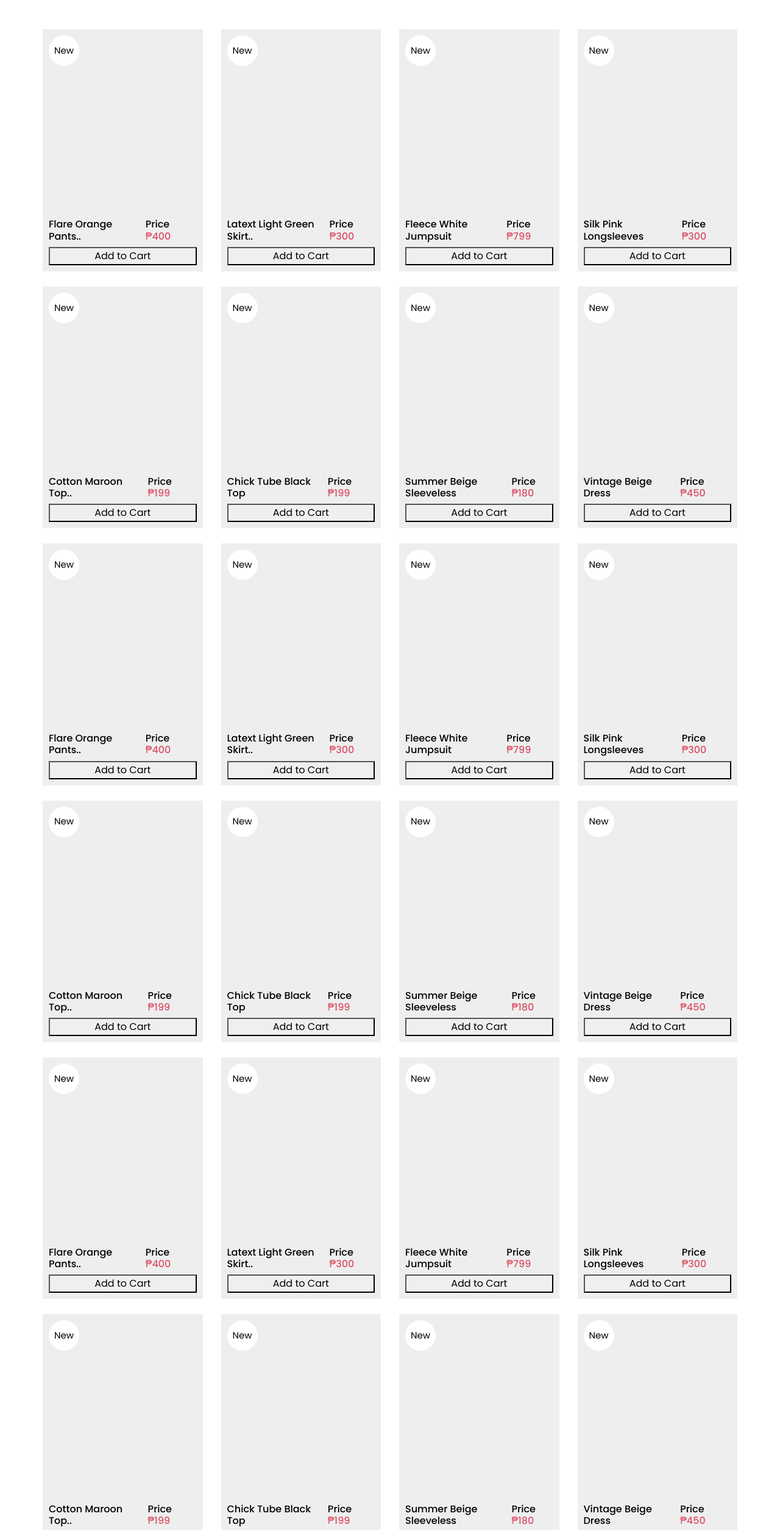
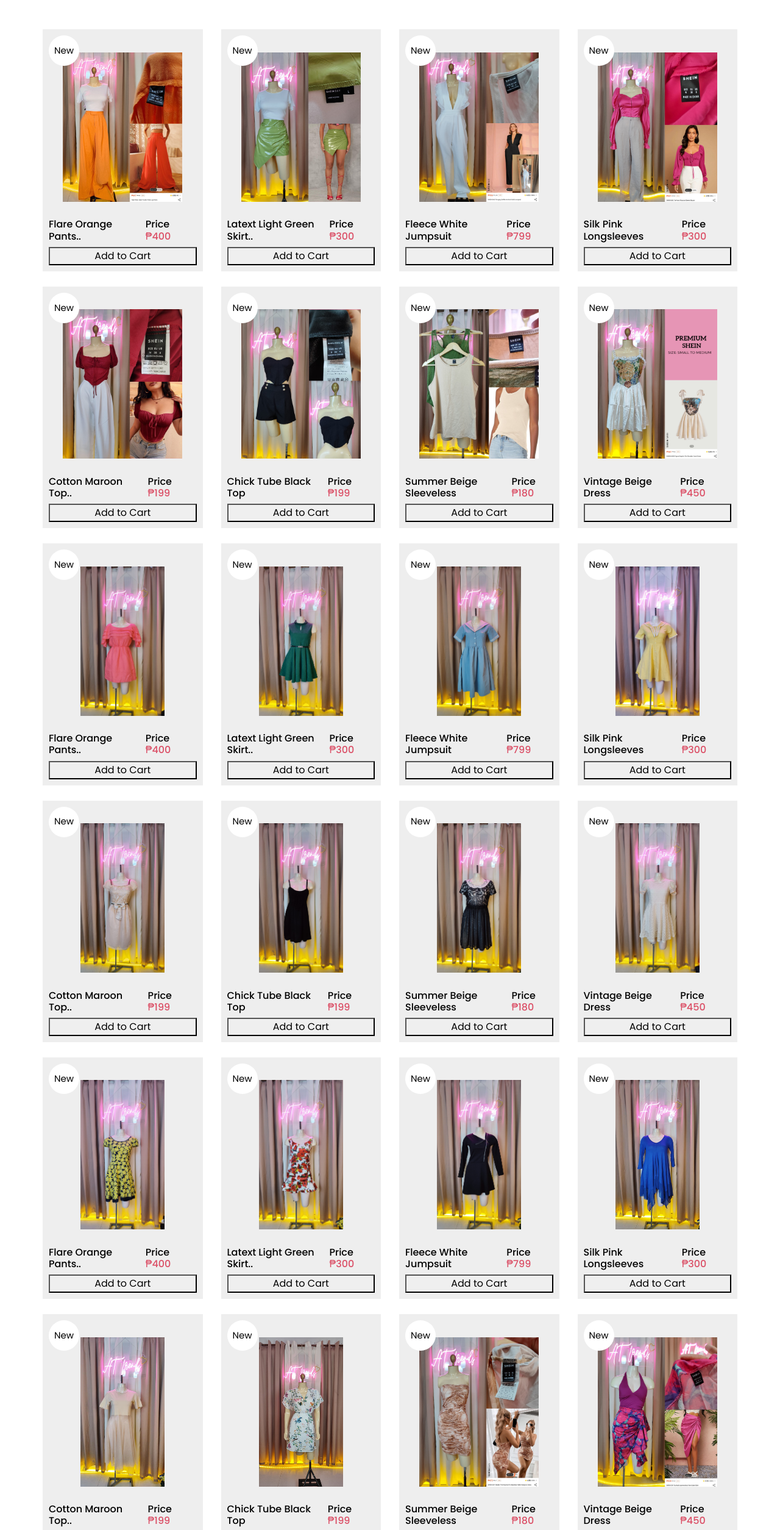
Before and after one commit to migzzzzy/attrends, a plain HTML site: page shop.html in a window 1280 px wide. Shown: the part 259-2768 px from the top of the page at 61% size. Drawn offline with nearby package versions, Linux system fonts and the light colour scheme.

Commit message:
itlog na bago

```diff
--- a/shop.html
+++ b/shop.html
@@ -105,7 +105,7 @@
           <div class="box">
             <a href="">
               <div class="img-box">
-                <img src="shopimg1.jpg" alt="">
+                <img src="migspogi123/shopimg1.jpg" alt="">
               </div>
               <div class="detail-box">
                 <h6>
@@ -135,7 +135,7 @@
           <div class="box">
             <a href="">
               <div class="img-box">
-                <img src="shopimg2.jpg" alt="">
+                <img src="migspogi123/shopimg2.jpg" alt="">
               </div>
               <div class="detail-box">
                 <h6>
@@ -165,7 +165,7 @@
           <div class="box">
             <a href="">
               <div class="img-box">
-                <img src="shopimg3.jpg" alt="">
+                <img src="migspogi123/shopimg3.jpg" alt="">
               </div>
               <div class="detail-box">
                 <h6>
@@ -195,7 +195,7 @@
           <div class="box">
             <a href="">
               <div class="img-box">
-                <img src="shopimg4.jpg" alt="">
+                <img src="migspogi123/shopimg4.jpg" alt="">
               </div>
               <div class="detail-box">
                 <h6>
@@ -225,7 +225,7 @@
           <div class="box">
             <a href="">
               <div class="img-box">
-                <img src="shopimg5.jpg" alt="">
+                <img src="migspogi123/shopimg5.jpg" alt="">
               </div>
               <div class="detail-box">
                 <h6>
@@ -255,7 +255,7 @@
           <div class="box">
             <a href="">
               <div class="img-box">
-                <img src="shopimg6.jpg" alt="">
+                <img src="migspogi123/shopimg6.jpg" alt="">
               </div>
               <div class="detail-box">
                 <h6>
@@ -285,7 +285,7 @@
           <div class="box">
             <a href="">
               <div class="img-box">
-                <img src="shopimg7.jpg" alt="">
+                <img src="migspogi123/shopimg7.jpg" alt="">
               </div>
               <div class="detail-box">
                 <h6>
@@ -315,7 +315,7 @@
           <div class="box">
             <a href="">
               <div class="img-box">
-                <img src="shopimg8.jpg" alt="">
+                <img src="migspogi123/shopimg8.jpg" alt="">
               </div>
               <div class="detail-box">
                 <h6>
@@ -348,7 +348,7 @@
         <div class="box">
           <a href="">
             <div class="img-box">
-              <img src="shopimg9.jpg" alt="">
+              <img src="migspogi123/shopimg9.jpg" alt="">
             </div>
             <div class="detail-box">
               <h6>
@@ -378,7 +378,7 @@
         <div class="box">
           <a href="">
             <div class="img-box">
-              <img src="shopimg10.jpg" alt="">
+              <img src="migspogi123/shopimg10.jpg" alt="">
             </div>
             <div class="detail-box">
               <h6>
@@ -408,7 +408,7 @@
         <div class="box">
           <a href="">
             <div class="img-box">
-              <img src="shopimg11.jpg" alt="">
+              <img src="migspogi123/shopimg11.jpg" alt="">
             </div>
             <div class="detail-box">
               <h6>
@@ -438,7 +438,7 @@
         <div class="box">
           <a href="">
             <div class="img-box">
-              <img src="shopimg12.jpg" alt="">
+              <img src="migspogi123/shopimg12.jpg" alt="">
             </div>
             <div class="detail-box">
               <h6>
@@ -468,7 +468,7 @@
         <div class="box">
           <a href="">
             <div class="img-box">
-              <img src="shopimg13.jpg" alt="">
+              <img src="migspogi123/shopimg13.jpg" alt="">
             </div>
             <div class="detail-box">
               <h6>
@@ -498,7 +498,7 @@
         <div class="box">
           <a href="">
             <div class="img-box">
-              <img src="shopimg14.jpg" alt="">
+              <img src="migspogi123/shopimg14.jpg" alt="">
             </div>
             <div class="detail-box">
               <h6>
@@ -528,7 +528,7 @@
         <div class="box">
           <a href="">
             <div class="img-box">
-              <img src="shopimg15.jpg" alt="">
+              <img src="migspogi123/shopimg15.jpg" alt="">
             </div>
             <div class="detail-box">
               <h6>
@@ -558,7 +558,7 @@
         <div class="box">
           <a href="">
             <div class="img-box">
-              <img src="shopimg16.jpg" alt="">
+              <img src="migspogi123/shopimg16.jpg" alt="">
             </div>
             <div class="detail-box">
               <h6>
@@ -590,7 +590,7 @@
         <div class="box">
           <a href="">
             <div class="img-box">
-              <img src="shopimg17.jpg" alt="">
+              <img src="migspogi123/shopimg17.jpg" alt="">
             </div>
             <div class="detail-box">
               <h6>
@@ -620,7 +620,7 @@
         <div class="box">
           <a href="">
             <div class="img-box">
-              <img src="shopimg18.jpg" alt="">
+              <img src="migspogi123/shopimg18.jpg" alt="">
             </div>
             <div class="detail-box">
               <h6>
@@ -650,7 +650,7 @@
         <div class="box">
           <a href="">
             <div class="img-box">
-              <img src="shopimg19.jpg" alt="">
+              <img src="migspogi123/shopimg19.jpg" alt="">
             </div>
             <div class="detail-box">
               <h6>
@@ -680,7 +680,7 @@
         <div class="box">
           <a href="">
             <div class="img-box">
-              <img src="shopimg20.jpg" alt="">
+              <img src="migspogi123/shopimg20.jpg" alt="">
             </div>
             <div class="detail-box">
               <h6>
@@ -710,7 +710,7 @@
         <div class="box">
           <a href="">
             <div class="img-box">
-              <img src="shopimg21.jpg" alt="">
+              <img src="migspogi123/shopimg21.jpg" alt="">
             </div>
             <div class="detail-box">
               <h6>
@@ -740,7 +740,7 @@
         <div class="box">
           <a href="">
             <div class="img-box">
-              <img src="shopimg22.jpg" alt="">
+              <img src="migspogi123/shopimg22.jpg" alt="">
             </div>
             <div class="detail-box">
               <h6>
@@ -770,7 +770,7 @@
         <div class="box">
           <a href="">
             <div class="img-box">
-              <img src="shopimg23.jpg" alt="">
+              <img src="migspogi123/shopimg23.jpg" alt="">
             </div>
             <div class="detail-box">
               <h6>
@@ -800,7 +800,7 @@
         <div class="box">
           <a href="">
             <div class="img-box">
-              <img src="shopimg24.jpg" alt="">
+              <img src="migspogi123/shopimg24.jpg" alt="">
             </div>
             <div class="detail-box">
               <h6>
@@ -833,7 +833,7 @@
         <div class="box">
           <a href="">
             <div class="img-box">
-              <img src="shopimg25.jpg" alt="">
+              <img src="migspogi123/shopimg25.jpg" alt="">
             </div>
             <div class="detail-box">
               <h6>
@@ -863,7 +863,7 @@
         <div class="box">
           <a href="">
             <div class="img-box">
-              <img src="shopimg26.jpg" alt="">
+              <img src="migspogi123/shopimg26.jpg" alt="">
             </div>
             <div class="detail-box">
               <h6>
@@ -893,7 +893,7 @@
         <div class="box">
           <a href="">
             <div class="img-box">
-              <img src="shopimg27.jpg" alt="">
+              <img src="migspogi123/shopimg27.jpg" alt="">
             </div>
             <div class="detail-box">
               <h6>
@@ -923,7 +923,7 @@
         <div class="box">
           <a href="">
             <div class="img-box">
-              <img src="shopimg28.jpg" alt="">
+              <img src="migspogi123/shopimg28.jpg" alt="">
             </div>
             <div class="detail-box">
               <h6>
@@ -953,7 +953,7 @@
         <div class="box">
           <a href="">
             <div class="img-box">
-              <img src="shopimg29.jpg" alt="">
+              <img src="migspogi123/shopimg29.jpg" alt="">
             </div>
             <div class="detail-box">
               <h6>
@@ -983,7 +983,7 @@
         <div class="box">
           <a href="">
             <div class="img-box">
-              <img src="shopimg30.jpg" alt="">
+              <img src="migspogi123/shopimg30.jpg" alt="">
             </div>
             <div class="detail-box">
               <h6>
@@ -1013,7 +1013,7 @@
         <div class="box">
           <a href="">
             <div class="img-box">
-              <img src="shopimg31.jpg" alt="">
+              <img src="migspogi123/shopimg31.jpg" alt="">
             </div>
             <div class="detail-box">
               <h6>
@@ -1043,7 +1043,7 @@
         <div class="box">
           <a href="">
             <div class="img-box">
-              <img src="shopimg32.jpg" alt="">
+              <img src="migspogi123/shopimg32.jpg" alt="">
             </div>
             <div class="detail-box">
               <h6>
@@ -1075,7 +1075,7 @@
         <div class="box">
           <a href="">
             <div class="img-box">
-              <img src="shopimg33.jpg" alt="">
+              <img src="migspogi123/shopimg33.jpg" alt="">
             </div>
             <div class="detail-box">
               <h6>
@@ -1105,7 +1105,7 @@
         <div class="box">
           <a href="">
             <div class="img-box">
-              <img src="shopimg34.jpg" alt="">
+              <img src="migspogi123/shopimg34.jpg" alt="">
             </div>
             <div class="detail-box">
               <h6>
@@ -1135,7 +1135,7 @@
         <div class="box">
           <a href="">
             <div class="img-box">
-              <img src="shopimg35.jpg" alt="">
+              <img src="migspogi123/shopimg35.jpg" alt="">
             </div>
             <div class="detail-box">
               <h6>
@@ -1165,7 +1165,7 @@
         <div class="box">
           <a href="">
             <div class="img-box">
-              <img src="shopimg36.jpg" alt="">
+              <img src="migspogi123/shopimg36.jpg" alt="">
             </div>
             <div class="detail-box">
               <h6>
@@ -1195,7 +1195,7 @@
         <div class="box">
           <a href="">
             <div class="img-box">
-              <img src="shopimg37.jpg" alt="">
+              <img src="migspogi123/shopimg37.jpg" alt="">
             </div>
             <div class="detail-box">
               <h6>
@@ -1225,7 +1225,7 @@
         <div class="box">
           <a href="">
             <div class="img-box">
-              <img src="shopimg38.jpg" alt="">
+              <img src="migspogi123/shopimg38.jpg" alt="">
             </div>
             <div class="detail-box">
               <h6>
@@ -1255,7 +1255,7 @@
         <div class="box">
           <a href="">
             <div class="img-box">
-              <img src="shopimg39.jpg" alt="">
+              <img src="migspogi123/shopimg39.jpg" alt="">
             </div>
             <div class="detail-box">
               <h6>
@@ -1285,7 +1285,7 @@
         <div class="box">
           <a href="">
             <div class="img-box">
-              <img src="shopimg40.jpg" alt="">
+              <img src="migspogi123/shopimg40.jpg" alt="">
             </div>
             <div class="detail-box">
               <h6>
```
